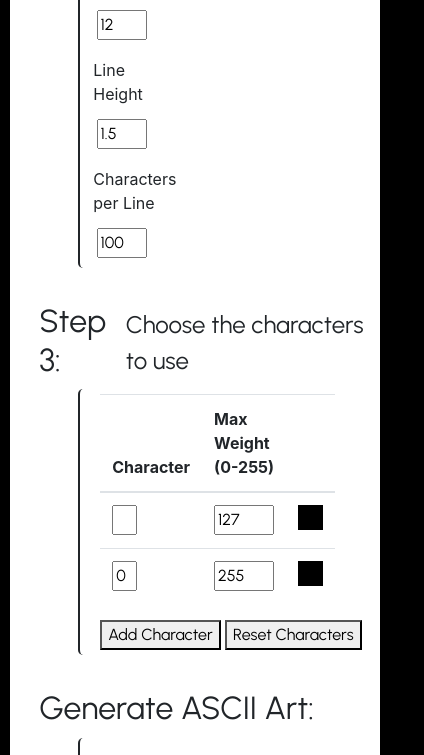
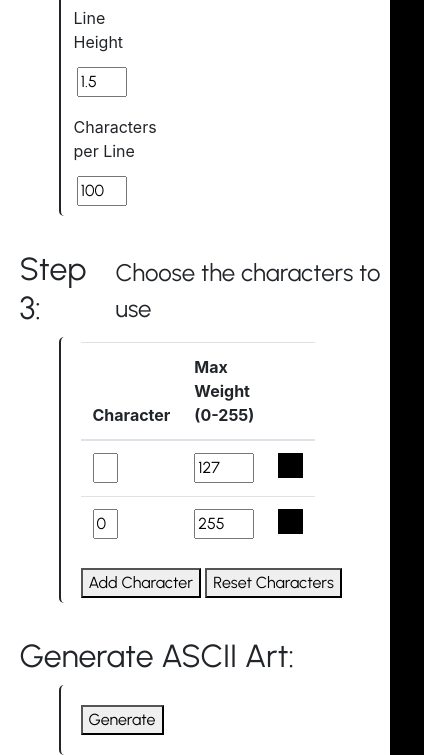
Before and after one commit to XanderGardner/pictext, a plain HTML site: page index.html in a window 390 px wide. Shown: the part 464-1219 px from the top of the page, 424 px wide, since content can reach past the window. Drawn offline with nearby package versions, Linux system fonts and the light colour scheme; a web font is replaced by a local one.

Commit message:
Mobile phone view

```diff
--- a/index.html
+++ b/index.html
@@ -1,6 +1,7 @@
 <!DOCTYPE html>
 <html>
   <head>
+    <meta name="viewport" content="width=device-width, initial-scale=1">
     <style>
       @import url('https://fonts.googleapis.com/css2?family=Allison&display=swap');
       @import url('https://fonts.googleapis.com/css2?family=Urbanist&display=swap');
--- a/styles.css
+++ b/styles.css
@@ -3,6 +3,11 @@
 h1, h2, h3, h4, h5, h6, p, i, button, input {
   margin: 0;
   font-family: 'Urbanist', sans-serif;
+}
+
+html, body {
+  max-width: 100%;
+  overflow-x: hidden;
 }
 
 /* START: page formating */
@@ -22,9 +27,11 @@ main {
 }
 
 /* phones */
-@media (min-width: 0px) and (max-width: 767px) {
+@media (max-width: 767px) {
   main {
-    width: 95vw;
+    width: 100vw;
+    padding: 0;
+    margin: 0;
   }
 }
 
```
